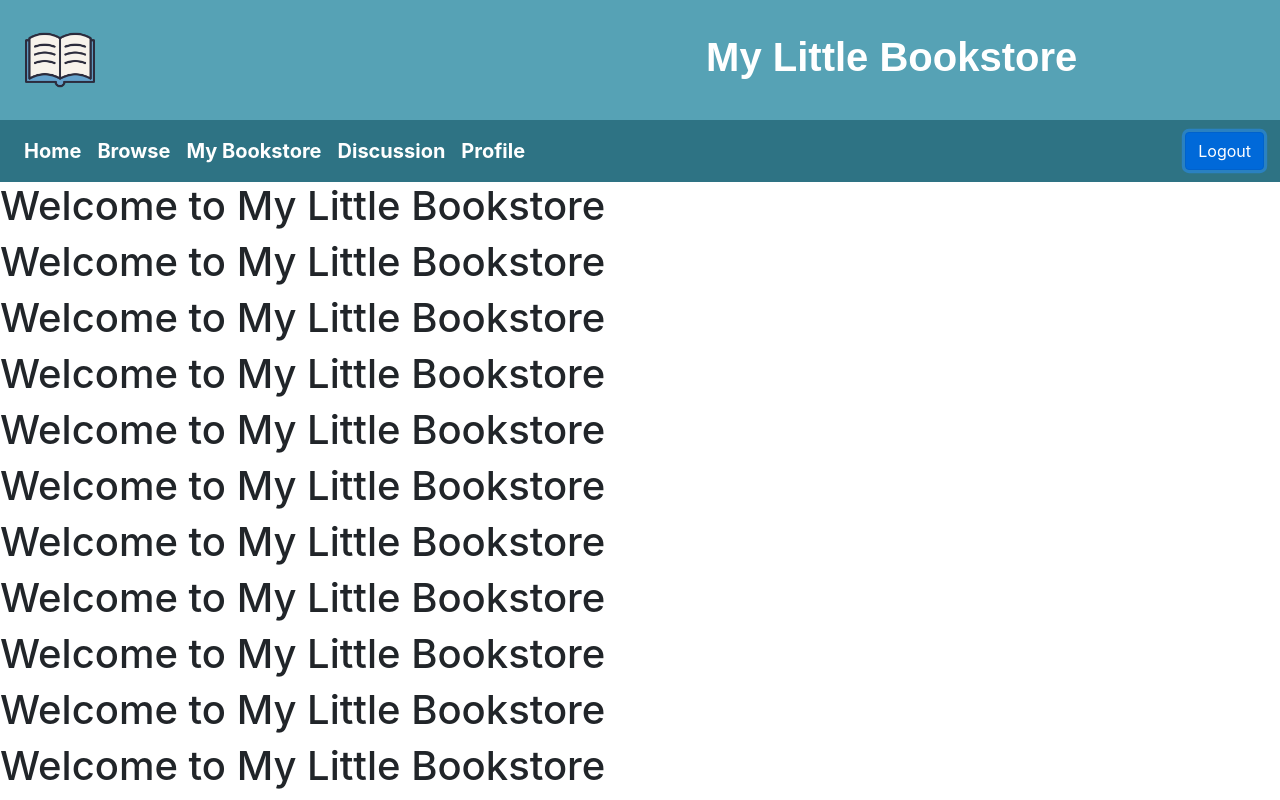
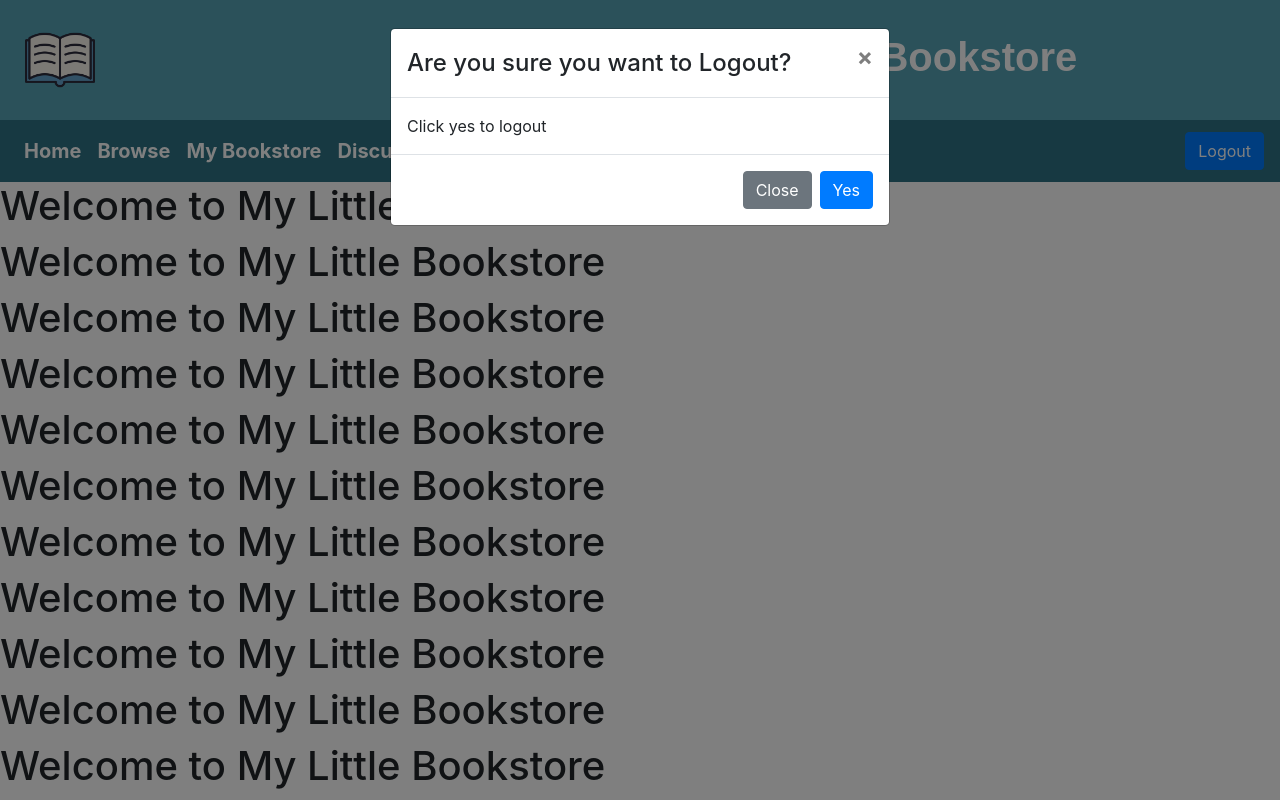
Before and after one commit to dianaeun/my-little-bookstore, a React (Create React App) app in the folder project_mlb/: page / in a window 1280 px wide. Both pictures are taken after a click on the button "Logout". Shown: the top 800 px of the page. Built offline with nearby package versions, Linux system fonts and the light colour scheme.

Commit message:
Logout button functional implementation

```diff
--- /dev/null
+++ b/project_mlb/src/components/LogoutModal.js
@@ -0,0 +1,31 @@
+import React, {Component} from 'react';
+import {Modal, Button} from 'react-bootstrap';
+
+class LogoutModal extends Component{
+    render(){
+        console.log("LogoutModal props:", this.props);
+        return(
+            <Modal
+                show={this.props.show}
+                onHide={this.props.handleClose}
+                backdrop="static"
+                keyboard={false}
+            >
+                <Modal.Header closeButton>
+                <Modal.Title>Are you sure you want to Logout?</Modal.Title>
+                </Modal.Header>
+                <Modal.Body>
+                Click yes to logout
+                </Modal.Body>
+                <Modal.Footer>
+                <Button variant="secondary" onClick={this.props.handleClose}>
+                    Close
+                </Button>
+                <Button variant="primary" onClick={this.props.handleClose}>Yes</Button>
+                </Modal.Footer>
+            </Modal>
+        )
+    }
+}
+
+export default LogoutModal;
--- a/project_mlb/src/components/NavigationBar.js
+++ b/project_mlb/src/components/NavigationBar.js
@@ -1,18 +1,27 @@
 import React, { Component } from "react";
 import { Navbar, Nav, NavItem, Button, Image} from "react-bootstrap";
 import { Link} from "react-router-dom";
-
+import LogoutModal from './LogoutModal';
 const bookIcon = require('../icons/book.png');
 
+class MlbNavbar extends Component {
+  state={
+    show : false,
+  }
+  handleClose = () => {
+    this.setState({show: false});
+  }
+  handleOpen = () => {
+    this.setState({show: true});
+  }
 
-class MlbNavbar extends Component {
   render() {
-    return (
+     return (
       <div>
         <div style={{background: "#56a2b5"}}>
-
             <h1 style={{margin: 0, padding: "25px", textAlign: "left", fontFamily: "fantasy", color: "white", fontWeight: "bold" }}><img src= {bookIcon} style={{width: "70px", marginRight: "600px"}} alt="this is book" /> My Little Bookstore</h1>
         </div>
+        <LogoutModal show={this.state.show} handleClose={this.handleClose}/>
         <Navbar style={{background: "#2E7384"}} >
           <Navbar.Toggle aria-controls="basic-navbar-nav" />
           <Navbar.Collapse id="basic-navbar-nav">
@@ -22,9 +31,8 @@ class MlbNavbar extends Component {
               <NavItem>  <Link className="nav-link" style={{color: "white", fontWeight: "bold", fontSize: "20px"}} to="/MyBookstore">My Bookstore</Link> </NavItem>
               <NavItem>  <Link className="nav-link" style={{color: "white", fontWeight: "bold", fontSize: "20px"}} to="/Discussion">Discussion</Link> </NavItem>
               <NavItem>  <Link className="nav-link" style={{color: "white", fontWeight: "bold", fontSize: "20px"}} to="/Profile">Profile</Link> </NavItem>
-
             </Nav>
-            <Button>Logout</Button>
+            <Button onClick={this.handleOpen}>Logout</Button>
 
           </Navbar.Collapse>
         </Navbar>
```
